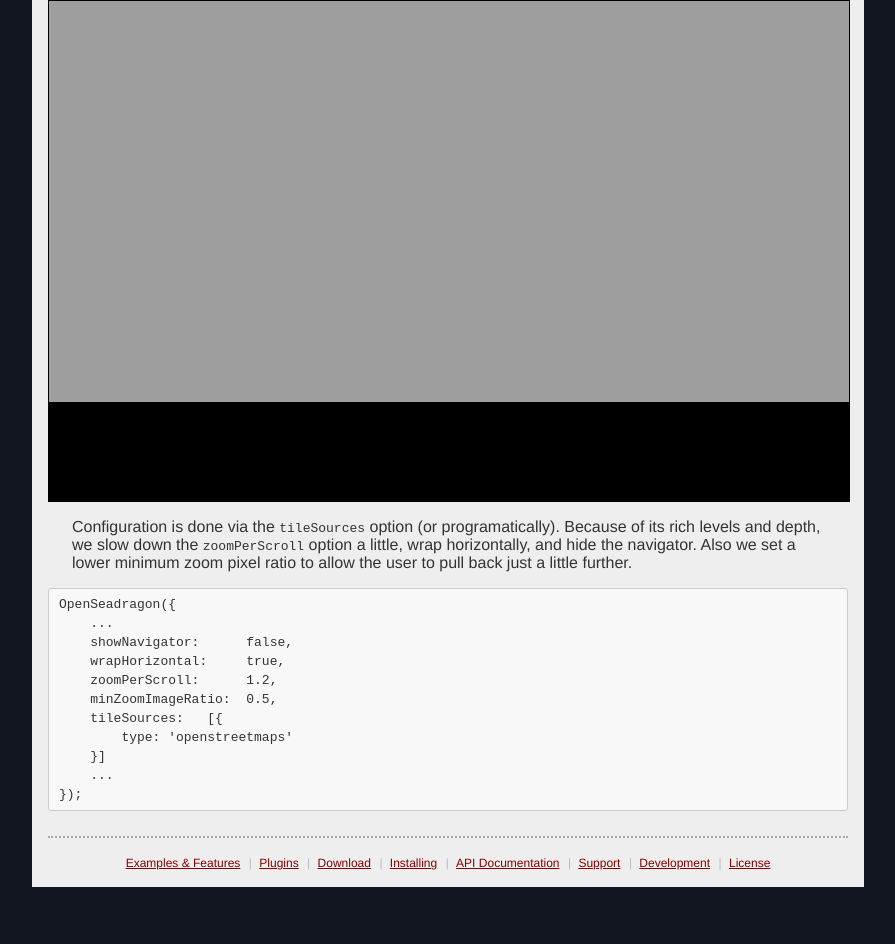
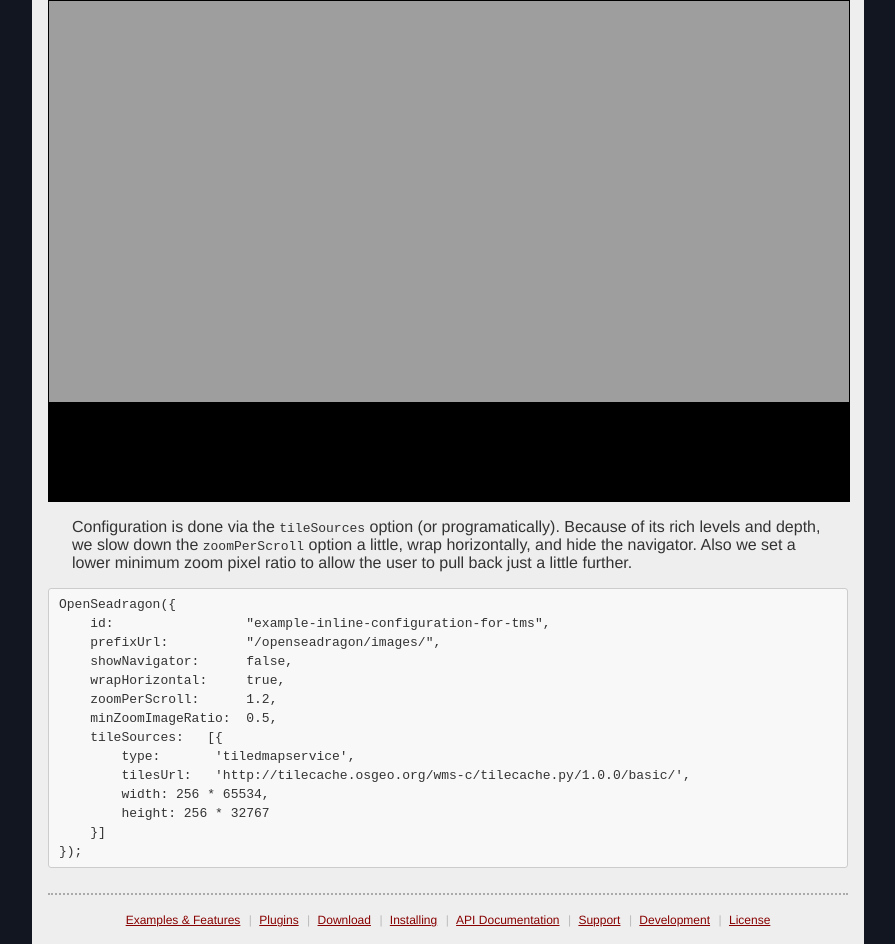
Before and after one commit to openseadragon/openseadragon.github.com, a website: page examples/tilesource-tms/index.html in a window 1280 px wide. Shown: the part 649-1593 px from the top of the page, without its empty margins (192-1087 px from the left). Before the commit the page ends 1536 px from the top, so only its background shows below. Drawn offline with Linux system fonts and the light colour scheme.

Commit message:
Fixed TMS inline config example (was OSM)

```diff
--- a/examples/tilesource-tms/index.html
+++ b/examples/tilesource-tms/index.html
@@ -92,15 +92,18 @@
     </p>
 <pre>
 OpenSeadragon({
-    ...
+    id:                 "example-inline-configuration-for-tms",
+    prefixUrl:          "/openseadragon/images/",
     showNavigator:      false,
     wrapHorizontal:     true,
     zoomPerScroll:      1.2,
     minZoomImageRatio:  0.5,
     tileSources:   [{
-        type: 'openstreetmaps'
+        type:       'tiledmapservice',
+        tilesUrl:   'http://tilecache.osgeo.org/wms-c/tilecache.py/1.0.0/basic/',
+        width: 256 * 65534,
+        height: 256 * 32767
     }]
-    ...
 });</pre>
 </div>
 <script type="text/javascript">
```
